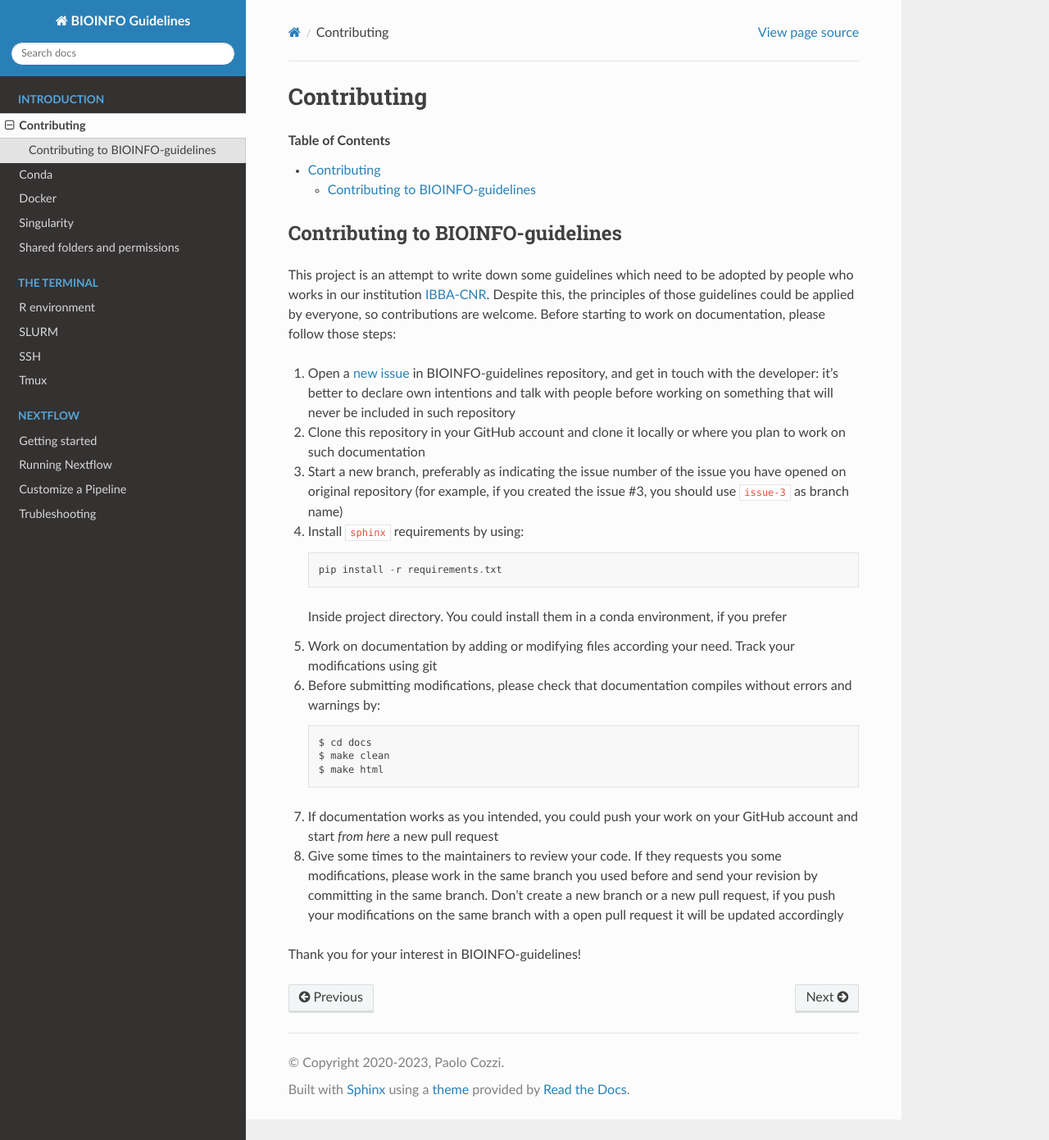
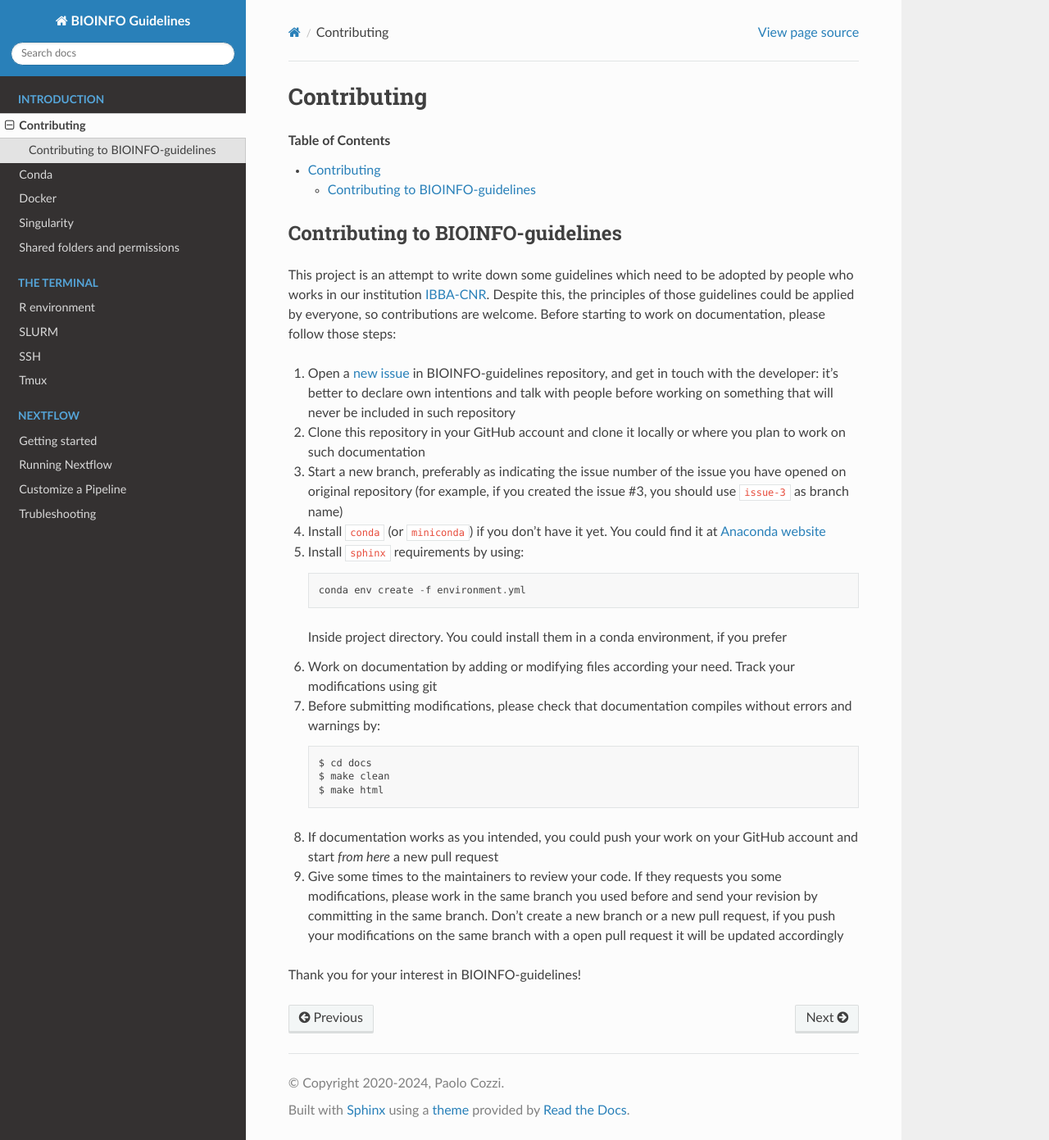
Before and after one commit to cnr-ibba/BIOINFO-guidelines, a Sphinx documentation site: the page built from docs/contributing.rst, in a window 1280 px wide and 1391 px high. Shown: the whole window at 82% size. Built offline with Sphinx 7.4.7 and the Read the Docs theme 2.0.0, drawn with Linux system fonts in a browser that asks for light colours.

Commit message:
:memo: update contributing

```diff
--- a/docs/conf.py
+++ b/docs/conf.py
@@ -18,7 +18,7 @@ import sphinx_rtd_theme
 # -- Project information -----------------------------------------------------
 
 project = 'BIOINFO Guidelines'
-copyright = '2020-2023, Paolo Cozzi'
+copyright = '2020-2024, Paolo Cozzi'
 author = 'Paolo Cozzi'
 
 # The full version, including alpha/beta/rc tags
--- a/docs/contributing.rst
+++ b/docs/contributing.rst
@@ -22,23 +22,25 @@ are welcome. Before starting to work on documentation, please follow those steps
 3. Start a new branch, preferably as indicating the issue number of the issue you have
    opened on original repository (for example, if you created the issue #3, you should
    use ``issue-3`` as branch name)
-4. Install ``sphinx`` requirements by using::
+4. Install ``conda`` (or ``miniconda``) if you don't have it yet. You could find
+   it at `Anaconda website <https://www.anaconda.com/distribution/>`__
+5. Install ``sphinx`` requirements by using::
 
-      pip install -r requirements.txt
+      conda env create -f environment.yml
 
    Inside project directory. You could install them in a conda environment, if you prefer
-5. Work on documentation by adding or modifying files according your need. Track
+6. Work on documentation by adding or modifying files according your need. Track
    your modifications using git
-6. Before submitting modifications, please check that documentation compiles
+7. Before submitting modifications, please check that documentation compiles
    without errors and warnings by::
 
-     $ cd docs
-     $ make clean
-     $ make html
+      $ cd docs
+      $ make clean
+      $ make html
 
-7. If documentation works as you intended, you could push your work on your GitHub
+8. If documentation works as you intended, you could push your work on your GitHub
    account and start *from here* a new pull request
-8. Give some times to the maintainers to review your code. If they requests you some
+9. Give some times to the maintainers to review your code. If they requests you some
    modifications, please work in the same branch you used before and send your revision
    by committing in the same branch. Don't create a new branch or a new pull request,
    if you push your modifications on the same branch with a open pull request it will
```
